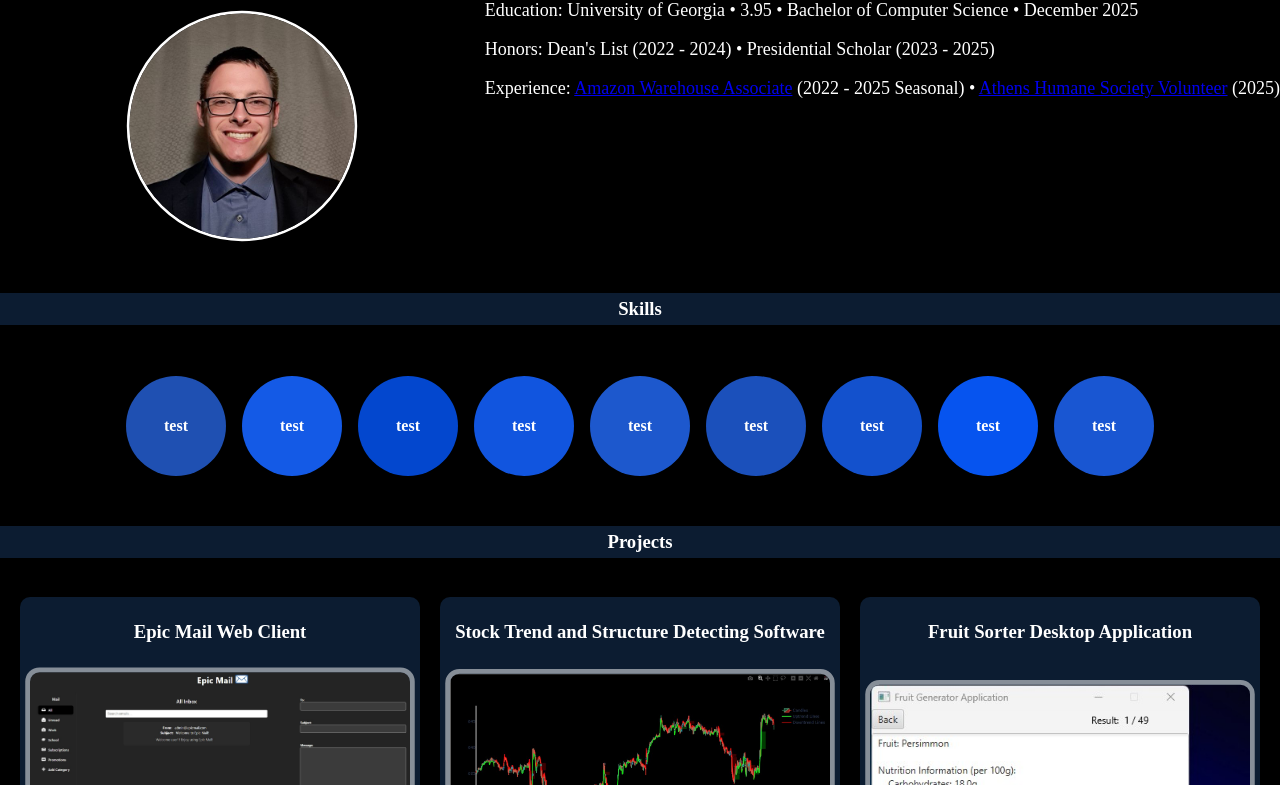
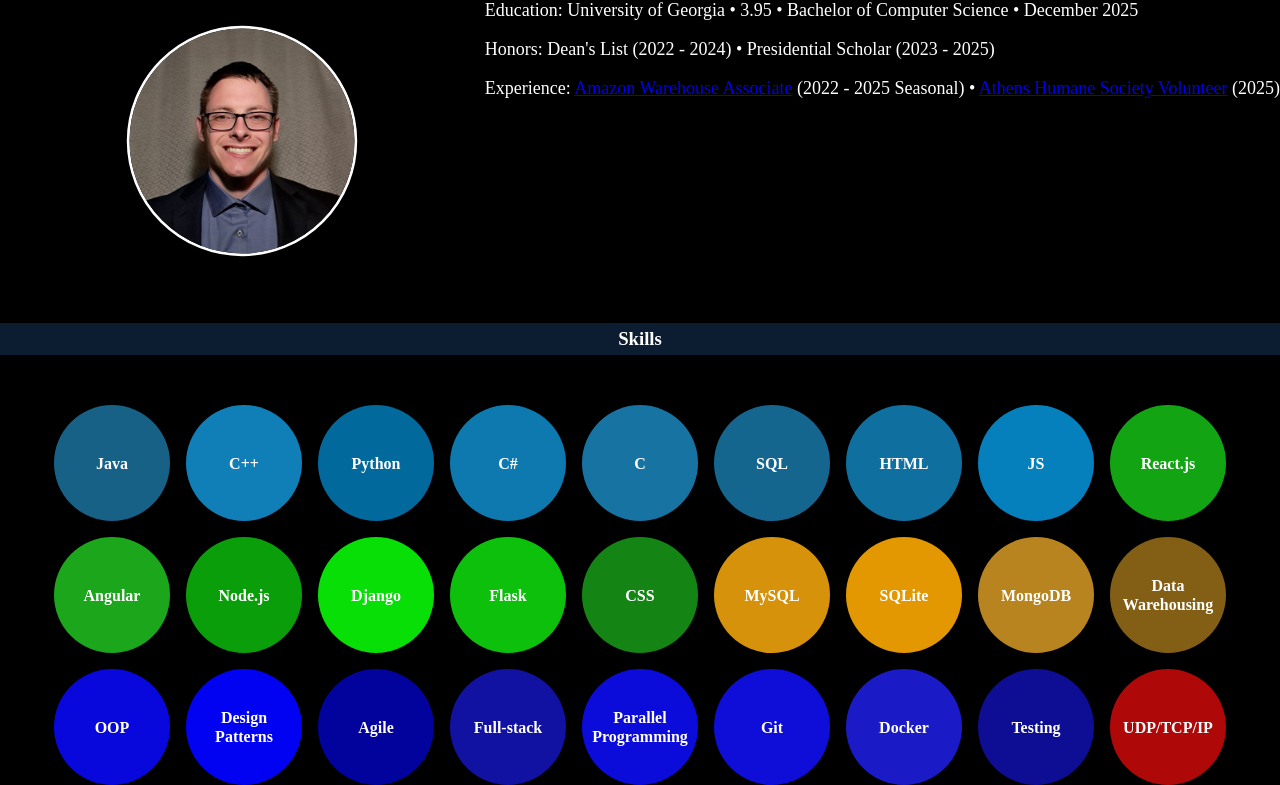
Before and after one commit to rrobinson421/rrobinson421.github.io, a plain HTML site: page index.html in a window 1280 px wide. Shown: the part 167-952 px from the top of the page. Drawn offline with nearby package versions, Linux system fonts and the light colour scheme.

Commit message:
Created V2 Branch

```diff
--- a/css/style.css
+++ b/css/style.css
@@ -68,6 +68,7 @@ header {
     background-color: rgb(0, 0, 0);
     color: white;
     display: flex;
+    height: 400px;
 }
 
 header .child {
@@ -84,9 +85,11 @@ header .left {
 }
 
 header .right {
-  display: flex;
+  height: 400px;
   justify-content: flex-start;
   align-items: flex-start;
+  text-align: center;
+  padding: auto;
 }
 
 header h1 {
@@ -180,6 +183,10 @@ section a:hover {
   display: flex;
   justify-content: center;
   align-items: center;
+  text-align: center;
+  line-height: 1.2;
+  padding: 0.5rem;
+  word-break: break-word;
   font-weight: bold;
   cursor: pointer;
   transition: transform 0.3s;
--- a/index.html
+++ b/index.html
@@ -6,6 +6,7 @@
     <link rel="stylesheet" href="css/style.css">
     <link rel="stylesheet" href="https://cdnjs.cloudflare.com/ajax/libs/font-awesome/4.7.0/css/font-awesome.min.css">
     <script src="js/git_js.js" defer></script>
+    <script src="https://cdn.jsdelivr.net/npm/tsparticles@2/tsparticles.bundle.min.js"></script>
   </head>
   <body style="background-color: rgb(0, 0, 0);">
     <nav>
@@ -31,9 +32,7 @@
         <h3>Skills</h3>
     </section>
 
-    <section class="skills" id="skills">
-        <!-- JS injection -->
-    </section>
+    <section class="skills" id="skills"></section>
 
     <section>
         <h3>Projects</h3>
--- a/js/git_js.js
+++ b/js/git_js.js
@@ -19,19 +19,37 @@ function coinflip() {
     alert("This will be interactable soon.");
 }
 
-const skills = [
-    "test", "test", "test", "test", "test", "test", "test", "test", "test"
-]
+const categorizedSkills = {
+    Languages: ["Java", "C++", "Python", "C#", "C", "SQL", "HTML", "JS"],
+    Frameworks: ["React.js", "Angular", "Node.js", "Django", "Flask", "CSS"],
+    Databases: ["MySQL", "SQLite", "MongoDB", "Data Warehousing"],
+    SoftwareEngineering: ["OOP", "Design Patterns", "Agile", "Full-stack", "Parallel Programming", "Git", "Docker", "Testing"],
+    Networking: ["UDP/TCP/IP", "DNS management", "Routing", "UNIX shell"],
+    Tools: ["VSC", "Android Studio", "Postman", "Slack", "Microsoft", "Cisco Packet Tracer", "Godot", "Google Services"],
+    Development: ["API Development", "Web Design", "Maven", "DevOps"]
+};
+
+const categoryHues = {
+    Languages: 200,
+    Frameworks: 120,
+    Databases: 40,
+    SoftwareEngineering: 240,
+    Networking: 0,
+    Tools: 80,
+    Development: 160
+};
 
 const skillsContainer = document.getElementById("skills");
+Object.entries(categorizedSkills).forEach(([category, skills]) => {
     skills.forEach(skill => {
         const div = document.createElement("div");
         div.classList.add("skill");
         div.textContent = skill;
 
-    const hue = 220;
-    const saturation = Math.floor(Math.random() * 30 + 70); //70% - 100%
-    const lightness = Math.floor(Math.random() * 20 + 40); //40% - 60%
+        const hue = categoryHues[category];
+        const saturation = Math.floor(Math.random() * 30 + 70); // 70% - 100%
+        const lightness = Math.floor(Math.random() * 20 + 30); // 40% - 60%
+
         div.style.backgroundColor = `hsl(${hue}, ${saturation}%, ${lightness}%)`;
 
         div.addEventListener("mouseenter", () => {
@@ -46,3 +64,4 @@ skills.forEach(skill => {
 
         skillsContainer.appendChild(div);
     });
+});
```
Also changed, not shown: package.json (deleted, +0 -14 lines), 1 other file. Lines whose indentation alone changed are shown as unchanged.
